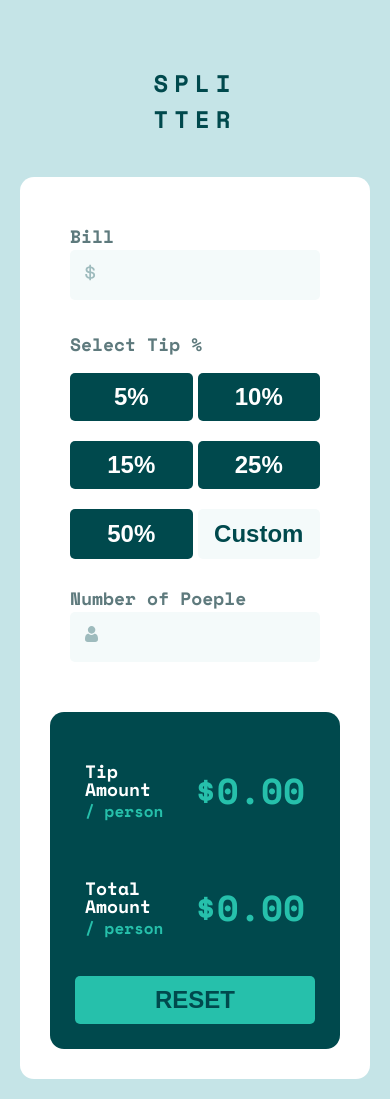
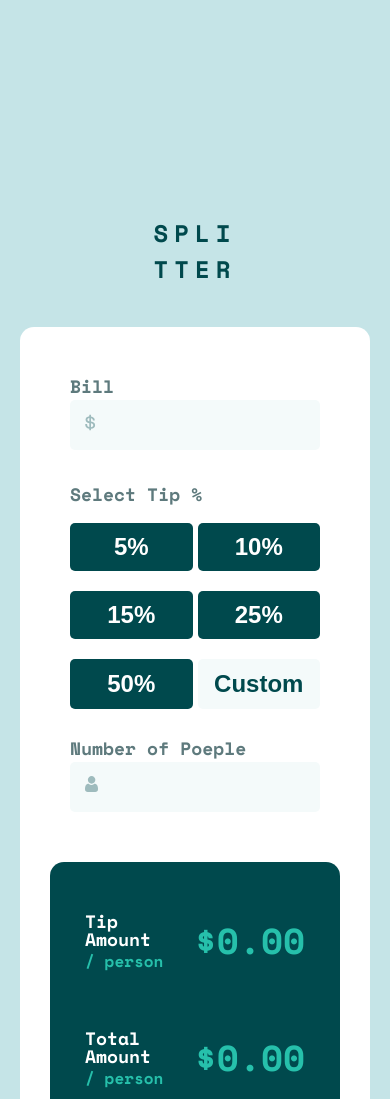
Before and after one commit to farzaddrh/tip-calculator, a plain HTML site: page index.html in a window 390 px wide. Shown: the top 1099 px of the page. Drawn offline with nearby package versions, Linux system fonts and the light colour scheme.

Commit message:
edit responsive 2

```diff
--- a/style.css
+++ b/style.css
@@ -237,7 +237,7 @@ body {
     }
 
     .container {
-        margin-top: 15rem;
+        margin-top: 30rem;
     }
 
     .tip-container {
```
